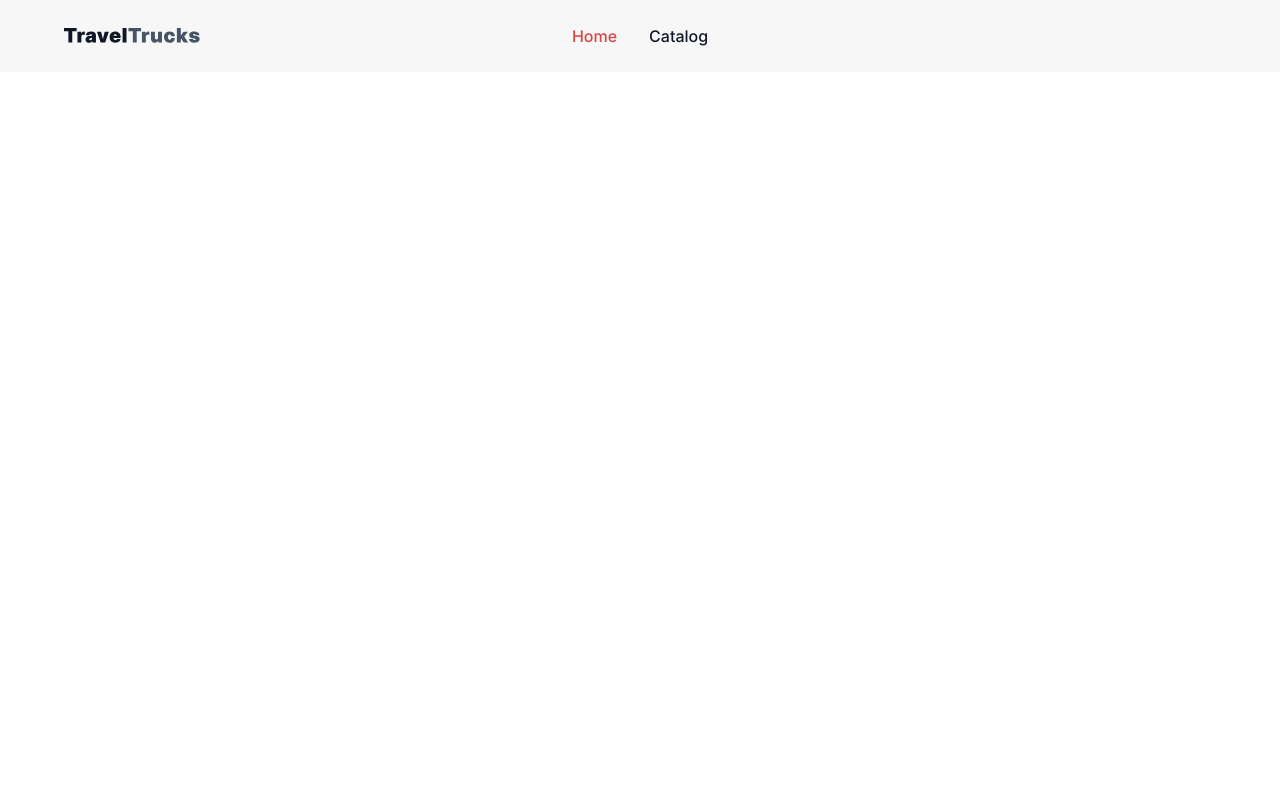
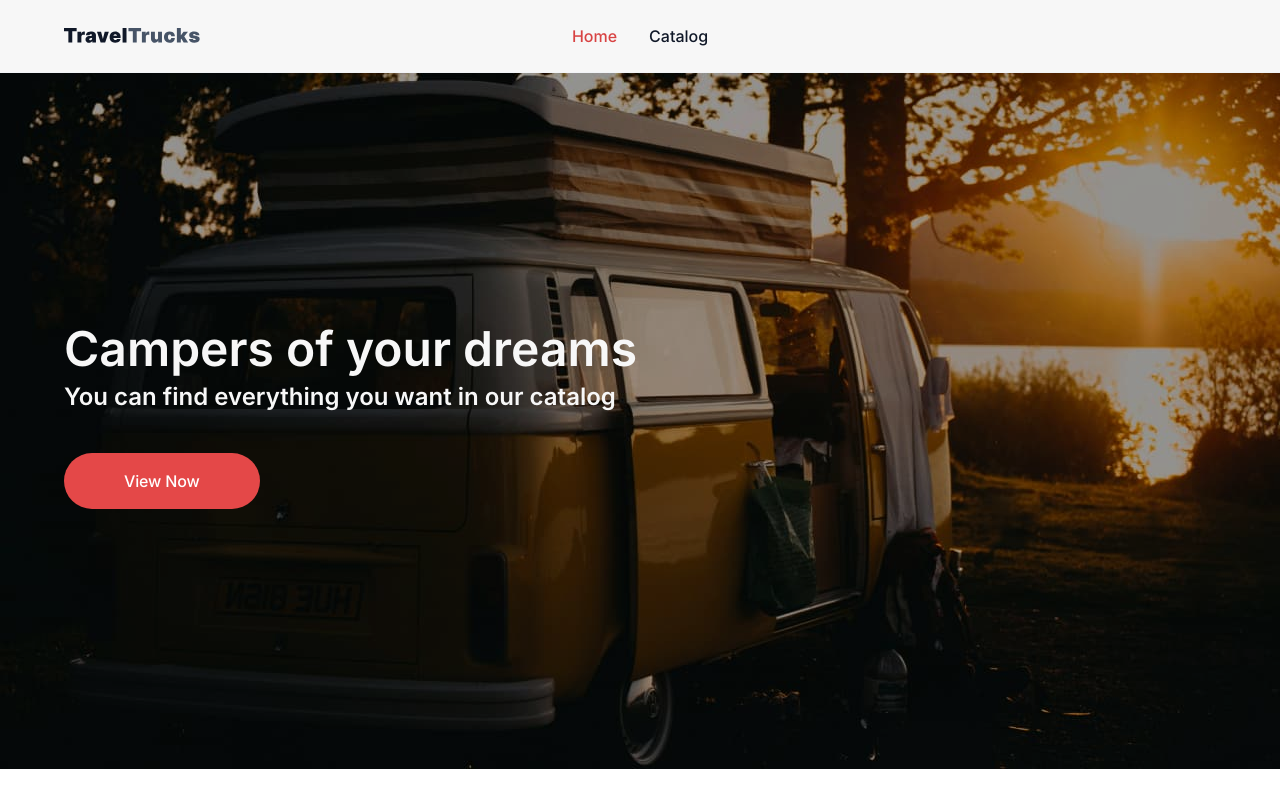
Before and after one commit to Oleksand-Kalinin/TravelTrucks, a React (Vite) app: page / in a window 1280 px wide. Built offline with nearby package versions, Linux system fonts and the light colour scheme.

Commit message:
add component Hero

```diff
--- /dev/null
+++ b/src/components/Hero/Hero.jsx
@@ -0,0 +1,23 @@
+import { Link } from "react-router-dom";
+import Container from "../Container/Container.jsx";
+import Section from "../Section/Section.jsx";
+
+import css from "./Hero.module.css";
+
+const Hero = () => {
+  return (
+    <Section className={[css.section, css.sectionHero]}>
+      <Container className={css.container}>
+        <h1 className={css.titleHero}>Campers of your dreams</h1>
+        <p className={css.textHero}>
+          You can find everything you want in our catalog
+        </p>
+        <Link to="/catalog" className={css.btnViewNow}>
+          View Now
+        </Link>
+      </Container>
+    </Section>
+  );
+};
+
+export default Hero;
--- /dev/null
+++ b/src/components/Hero/Hero.module.css
@@ -0,0 +1,67 @@
+.section.sectionHero {
+    padding-top: 0;
+    max-width: 1440px;
+
+    margin-left: auto;
+    margin-right: auto;
+
+    background-image:
+        linear-gradient(rgba(0, 0, 0, 0.2),
+            rgba(0, 0, 0, 0.2)),
+        url("../../images/hero/bg-desktop.jpg");
+}
+
+.container {
+    padding: 260px 64px;
+}
+
+.titleHero {
+    font-weight: 600;
+    font-size: 48px;
+    line-height: 0.67;
+    color: var(--color-gray);
+
+    margin-bottom: 16px;
+}
+
+.textHero {
+    font-weight: 600;
+    font-size: 24px;
+    line-height: 1.33;
+    color: var(--color-gray);
+
+    margin-bottom: 40px;
+}
+
+.btnViewNow {
+    display: inline-block;
+
+    border-radius: 200px;
+    padding: 16px 60px;
+    min-width: 173px;
+
+    font-weight: 500;
+    font-size: 16px;
+    line-height: 1.5;
+    letter-spacing: -0.01em;
+    color: var(--color-white);
+
+    background-color: var(--color-crimson);
+    transition: background-color 250ms linear;
+}
+
+.btnViewNow:hover,
+.btnViewNow:focus {
+    background-color: var(--color-carmine);
+}
+
+@media only screen and (min-resolution: 192dpi) {
+
+    .section.sectionHero {
+        background-image:
+            linear-gradient(rgba(0, 0, 0, 0.2),
+                rgba(0, 0, 0, 0.2)),
+            url("../../images/hero/bg-desktop@2x.jpg");
+    }
+
+}
--- a/src/components/Navigation/Navigation.module.css
+++ b/src/components/Navigation/Navigation.module.css
@@ -1,4 +1,5 @@
 .container {
+    border-bottom: 1px solid #f2f4f7;
     background-color: var(--color-gray);
     position: relative;
 }
--- a/src/index.css
+++ b/src/index.css
@@ -17,6 +17,8 @@ body {
   font-family: "Inter", sans-serif;
   font-weight: 400;
   font-size: 14px;
+
+  background-color: var(--color-white);
 }
 
 a {
--- a/src/pages/HomePage.jsx
+++ b/src/pages/HomePage.jsx
@@ -1,5 +1,7 @@
+import Hero from "../components/Hero/Hero.jsx";
+
 const HomePage = () => {
-  return <div></div>;
+  return <Hero />;
 };
 
 export default HomePage;
```
Also changed, not shown: src/images/hero/bg-desktop.jpg (added), src/images/hero/bg-desktop@2x.jpg (added).
